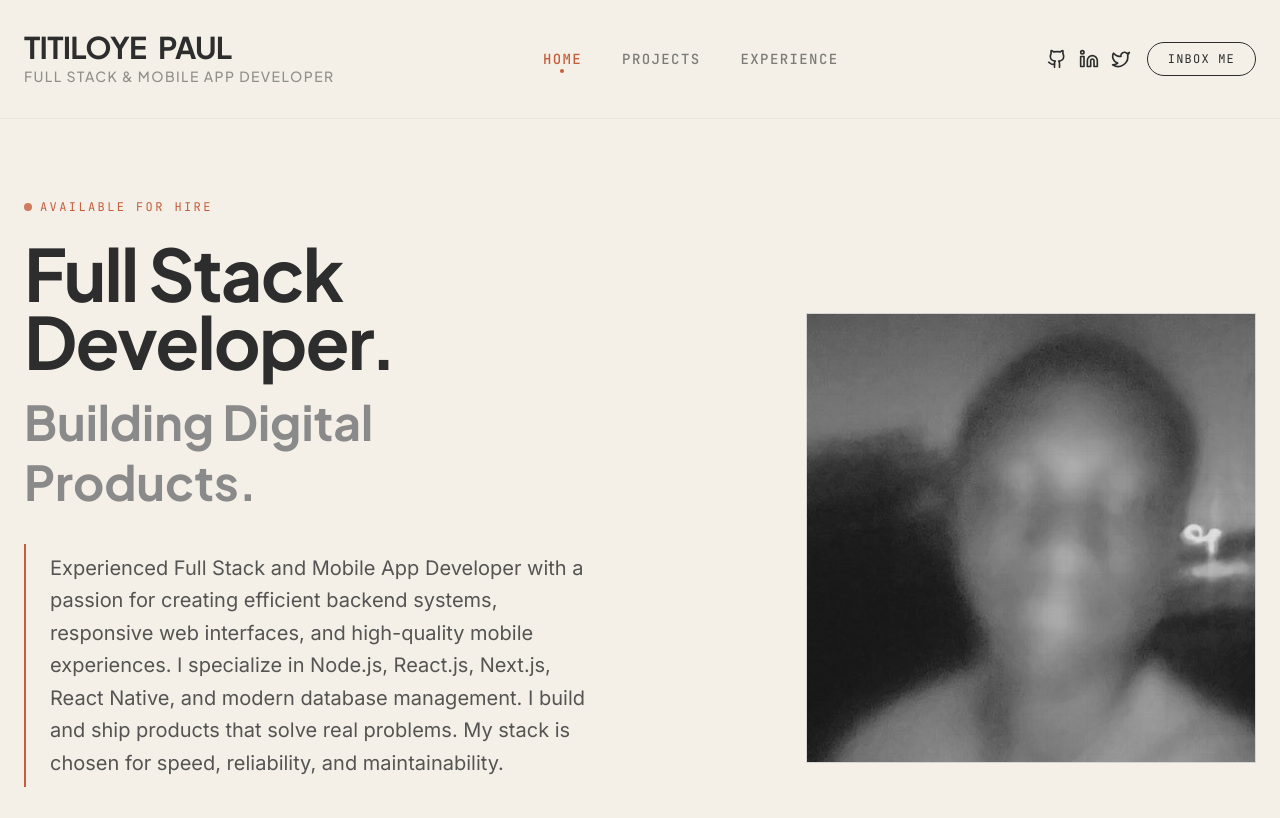
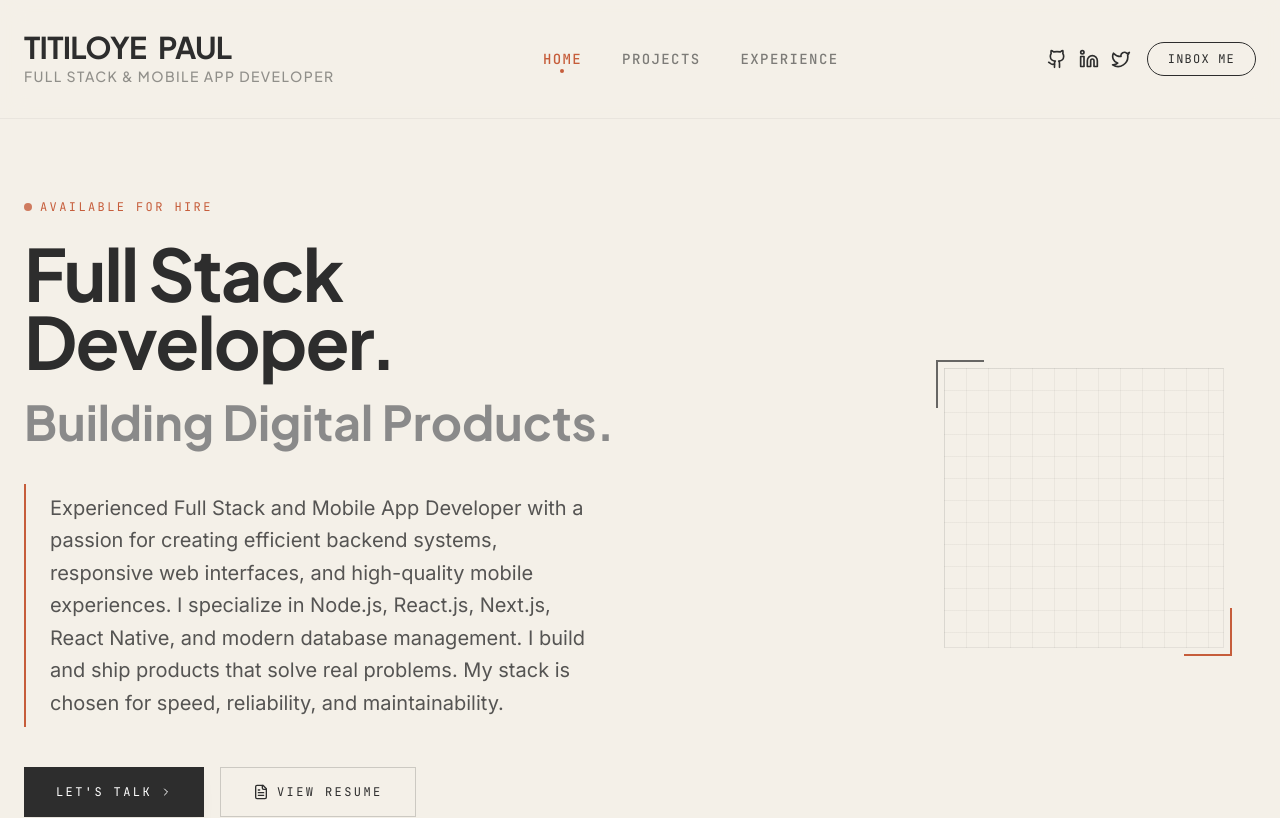
Before and after one commit to Ohanronnie/portfolio, a React (Vite) app: page / in a window 1280 px wide. Shown: the top 818 px of the page. Built offline with nearby package versions, Linux system fonts and the light colour scheme; a web font is replaced by a local one.

Commit message:
Hide hero image and add desktop corner accent

```diff
--- a/src/components/portfolio/HeroSection.tsx
+++ b/src/components/portfolio/HeroSection.tsx
@@ -1,6 +1,5 @@
 import { FileText, ChevronRight } from "lucide-react";
 import { portfolioData } from "../../data/portfolio";
-import profileImage from "../../assets/profile/titiloye-paul-latest.jpg";
 import resumePdf from "../../TitiloyePaul_CV.pdf";
 
 export function HeroSection() {
@@ -10,7 +9,7 @@ export function HeroSection() {
         ENGINEER
       </div>
 
-      <div className="w-full md:w-1/2 relative order-1 md:order-1">
+      <div className="w-full relative order-1 md:order-1">
         <div className="hero-badge font-['JetBrains_Mono'] text-xs tracking-[0.2em] text-[#C65D3B] mb-6 flex items-center gap-2">
           <span className="inline-block w-2 h-2 rounded-full bg-[#C65D3B] animate-pulse" />
           AVAILABLE FOR HIRE
@@ -47,24 +46,15 @@ export function HeroSection() {
         </div>
       </div>
 
-      <div className="w-full md:w-1/2 flex justify-center md:justify-end order-0 md:order-2">
-        <div className="hero-image relative w-[300px] h-[300px] md:w-[450px] md:h-[450px] group">
-          <div className="hero-border absolute top-4 right-4 w-full h-full border-2 border-[#C65D3B] -z-10 transition-transform duration-500 group-hover:translate-x-2 group-hover:-translate-y-2" />
+      <div className="hidden lg:block absolute right-8 top-1/2 -translate-y-1/2 w-[280px] h-[280px] pointer-events-none">
+        <div className="absolute inset-0 border border-[#2D2D2D]/8" />
 
-          <div className="absolute -top-2 -left-2 w-8 h-8 border-t-2 border-l-2 border-[#2D2D2D] z-20 transition-all duration-300 group-hover:w-10 group-hover:h-10 group-hover:-top-3 group-hover:-left-3" />
-          <div className="absolute -bottom-2 -right-2 w-8 h-8 border-b-2 border-r-2 border-[#C65D3B] z-20 transition-all duration-300 group-hover:w-10 group-hover:h-10 group-hover:-bottom-3 group-hover:-right-3" />
+        <div className="absolute -top-2 -left-2 w-12 h-12 border-t-2 border-l-2 border-[#2D2D2D]/70" />
+        <div className="absolute -bottom-2 -right-2 w-12 h-12 border-b-2 border-r-2 border-[#C65D3B]" />
 
-          <div className="relative w-full h-full overflow-hidden grayscale hover:grayscale-0 transition-all duration-700 ease-in-out border border-[#2D2D2D]/10 bg-[#EBE7DF]">
-            <div className="absolute inset-0 z-10 opacity-20 bg-[linear-gradient(rgba(45,45,45,0.1)_1px,transparent_1px),linear-gradient(90deg,rgba(45,45,45,0.1)_1px,transparent_1px)] bg-size-[20px_20px] pointer-events-none" />
+        <div className="absolute inset-0 bg-[linear-gradient(rgba(45,45,45,0.05)_1px,transparent_1px),linear-gradient(90deg,rgba(45,45,45,0.05)_1px,transparent_1px)] bg-size-[22px_22px]" />
+      </div>
 
-            <img
-              src={profileImage}
-              alt="Titiloye Paul - Full Stack Engineer"
-              className="w-full h-full object-cover mix-blend-multiply opacity-90 hover:opacity-100 transition-opacity duration-500"
-            />
-          </div>
-        </div>
-      </div>
     </section>
   );
 }
```
